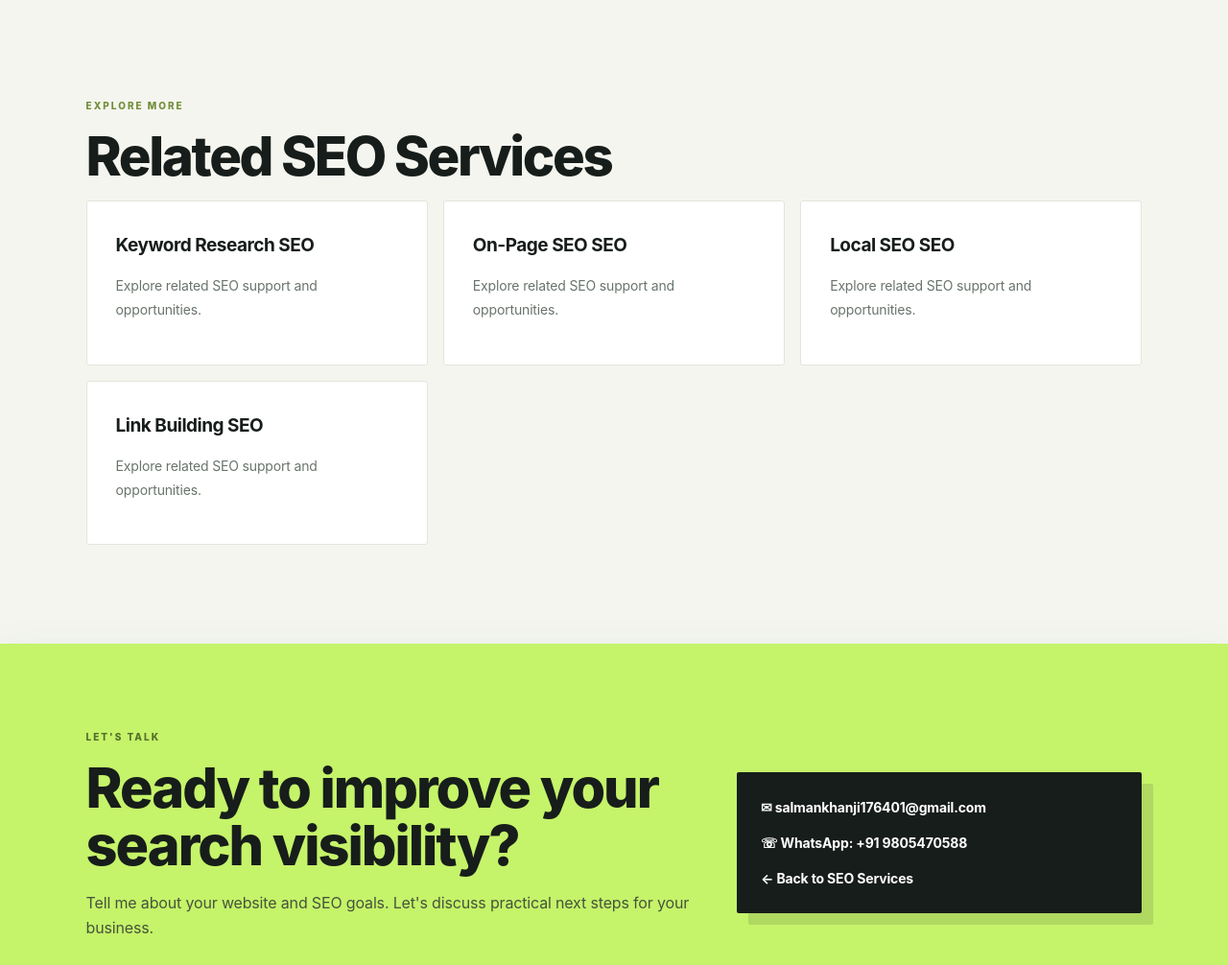
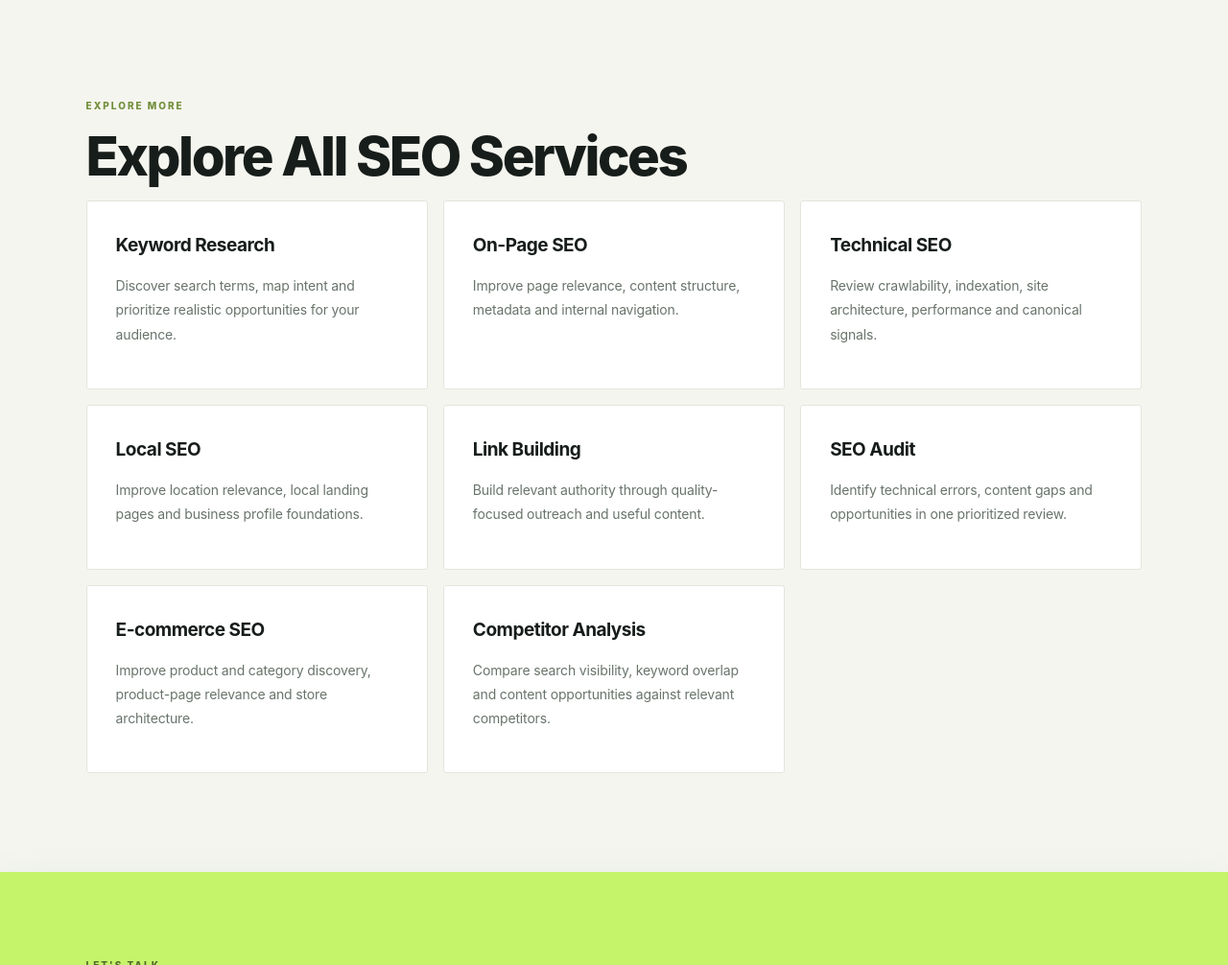
Before and after one commit to mushtaqwork7486-ai/seo-service-page, a plain HTML site: page technical-seo-services/index.html in a window 1280 px wide. Shown: the part 3100-4106 px from the top of the page at 96% size. Drawn offline with Linux system fonts and the light colour scheme.

Commit message:
Link all SEO service pages with useful descriptions

```diff
--- a/technical-seo-services/index.html
+++ b/technical-seo-services/index.html
@@ -20,9 +20,15 @@
 <section class="section service-content"><h2>Performance and mobile experience</h2><p>I assess mobile usability and performance opportunities, including image weight, unnecessary scripts and Core Web Vitals signals where data is available. Not every metric issue has the same business impact, so recommendations explain likely value and practical next steps.</p></section>
 <section class="section"><p class="eyebrow">COMMON QUESTIONS</p><h2>Frequently Asked Questions</h2><div class="grid faq-grid"><article class="service"><h3>Can technical SEO guarantee indexing?</h3><p>No. Technical fixes can remove barriers and improve discovery, but search engines decide what to crawl and index.</p></article>
 <article class="service"><h3>Do you need access to my website?</h3><p>An initial review can use public pages. Implementing fixes may require suitable CMS, hosting or developer access, depending on the issue.</p></article></div></section>
-<section class="section"><p class="eyebrow">EXPLORE MORE</p><h2>Related SEO Services</h2><div class="grid related-grid"><a class="service" href="/keyword-research-services/"><h3>Keyword Research SEO</h3><p>Explore related SEO support and opportunities.</p></a>
-<a class="service" href="/on-page-seo-services/"><h3>On-Page SEO SEO</h3><p>Explore related SEO support and opportunities.</p></a>
-<a class="service" href="/local-seo-services/"><h3>Local SEO SEO</h3><p>Explore related SEO support and opportunities.</p></a>
-<a class="service" href="/link-building-services/"><h3>Link Building SEO</h3><p>Explore related SEO support and opportunities.</p></a></div></section>
+<section class="section"><p class="eyebrow">EXPLORE MORE</p><h2>Explore All SEO Services</h2><div class="grid related-grid">
+<a class="service" href="/keyword-research-services/"><h3>Keyword Research</h3><p>Discover search terms, map intent and prioritize realistic opportunities for your audience.</p></a>
+<a class="service" href="/on-page-seo-services/"><h3>On-Page SEO</h3><p>Improve page relevance, content structure, metadata and internal navigation.</p></a>
+<a class="service" href="/technical-seo-services/"><h3>Technical SEO</h3><p>Review crawlability, indexation, site architecture, performance and canonical signals.</p></a>
+<a class="service" href="/local-seo-services/"><h3>Local SEO</h3><p>Improve location relevance, local landing pages and business profile foundations.</p></a>
+<a class="service" href="/link-building-services/"><h3>Link Building</h3><p>Build relevant authority through quality-focused outreach and useful content.</p></a>
+<a class="service" href="/seo-audit-services/"><h3>SEO Audit</h3><p>Identify technical errors, content gaps and opportunities in one prioritized review.</p></a>
+<a class="service" href="/ecommerce-seo-services/"><h3>E-commerce SEO</h3><p>Improve product and category discovery, product-page relevance and store architecture.</p></a>
+<a class="service" href="/competitor-analysis-services/"><h3>Competitor Analysis</h3><p>Compare search visibility, keyword overlap and content opportunities against relevant competitors.</p></a>
+</div></section>
 <section class="contact" id="contact"><div><p class="eyebrow">LET'S TALK</p><h2>Ready to improve your search visibility?</h2><p>Tell me about your website and SEO goals. Let's discuss practical next steps for your business.</p></div><div class="contact-box"><a href="mailto:salmankhanji176401@gmail.com">✉ salmankhanji176401@gmail.com</a><a href="https://wa.me/919805470588" target="_blank" rel="noopener">☏ WhatsApp: +91 9805470588</a><a href="/">← Back to SEO Services</a></div></section>
 </main><footer><span>© 2026 SEO Specialist</span><span>SEO Services • Worldwide</span></footer></body></html>
```
